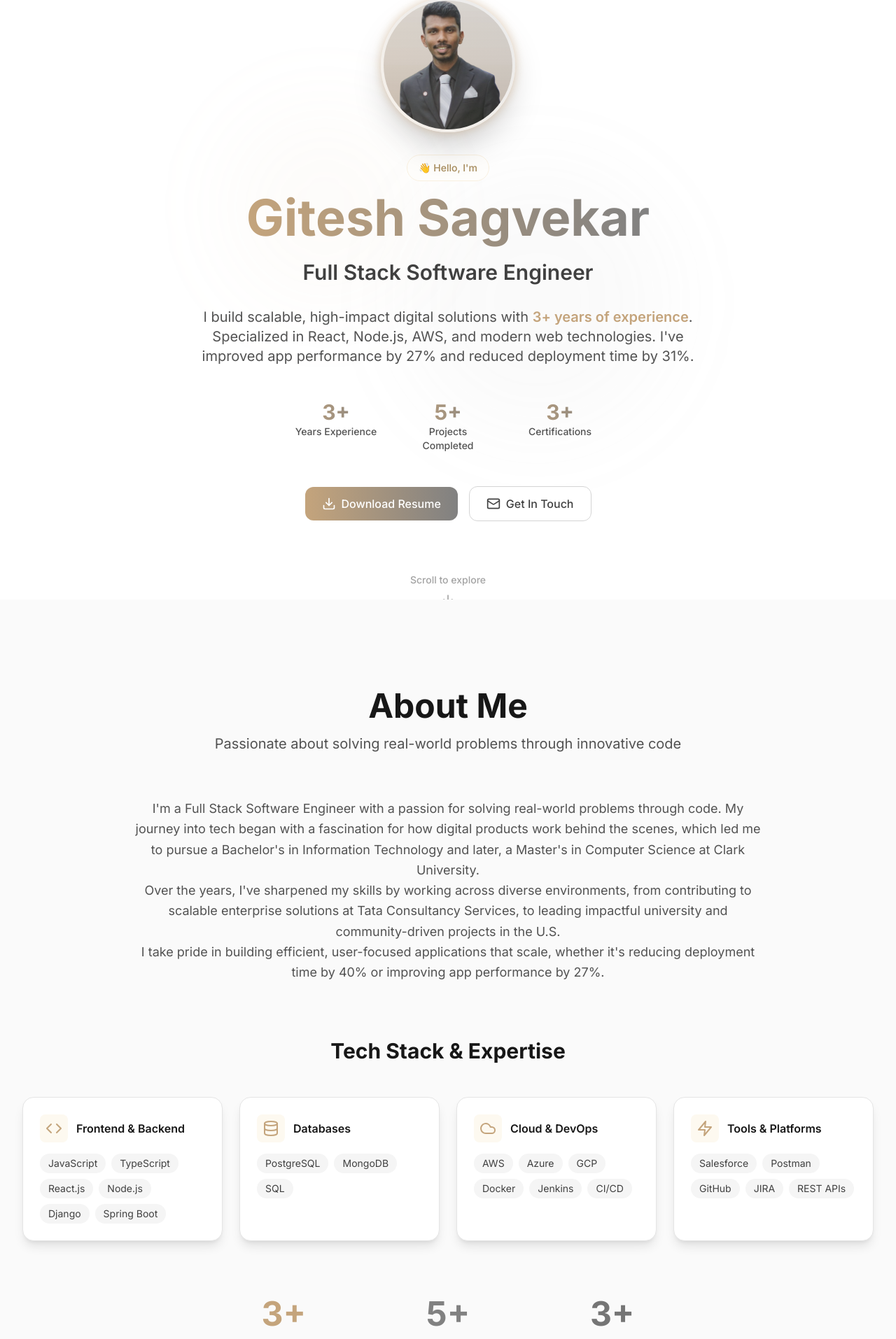
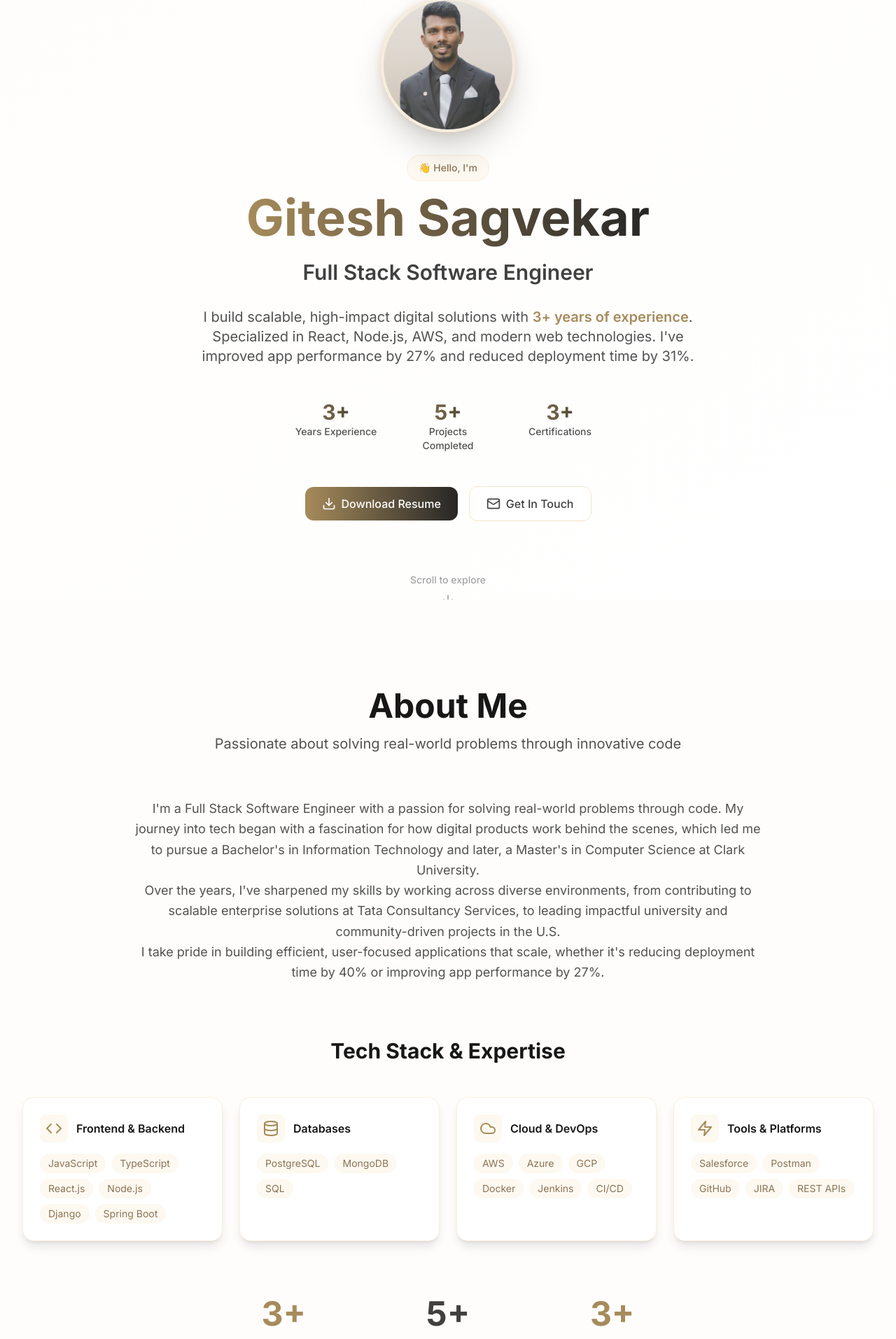
Before and after one commit to Gitesh307/portfolio-website, a React (Vite) app: page / in a window 1280 px wide. Shown: the part 83-1997 px from the top of the page at 70% size. Built offline with nearby package versions, Linux system fonts and the light colour scheme; the HTML template or start-up script is replaced by a standard one.

Commit message:
Updated tailwind.config.js

```diff
--- a/src/Components/About/About.jsx
+++ b/src/Components/About/About.jsx
@@ -50,13 +50,13 @@ const About = () => {
   ]
 
   const achievements = [
-    { number: '3+', label: 'Years of Experience', color: 'text-primary-600' },
-    { number: '5+', label: 'Projects Completed', color: 'text-accent-600' },
-    { number: '3+', label: 'Certifications', color: 'text-secondary-600' }
+    { number: '3+', label: 'Years of Experience', color: 'text-beige-700' },
+    { number: '5+', label: 'Projects Completed', color: 'text-gray-700' },
+    { number: '3+', label: 'Certifications', color: 'text-beige-700' }
   ]
 
   return (
-    <section id="about" className="py-20 lg:py-32 bg-gray-50 dark:bg-gray-900/50">
+    <section id="about" className="py-20 lg:py-32 bg-beige-50 dark:bg-gray-900/50">
       <div className="container-custom section-padding">
         <motion.div
           variants={containerVariants}
@@ -107,11 +107,11 @@ const About = () => {
                 <motion.div
                   key={index}
                   variants={itemVariants}
-                  className="bg-white dark:bg-gray-800 p-6 rounded-2xl shadow-lg card-hover border border-gray-200 dark:border-gray-700"
+                  className="bg-white dark:bg-gray-800 p-6 rounded-2xl shadow-lg card-hover border border-beige-200 dark:border-gray-700"
                 >
                   <div className="flex items-center mb-4">
-                    <div className="p-2 bg-primary-100 dark:bg-primary-900/30 rounded-lg mr-3">
-                      <category.icon className="w-6 h-6 text-primary-600 dark:text-primary-400" />
+                    <div className="p-2 bg-beige-100 dark:bg-beige-900/30 rounded-lg mr-3">
+                      <category.icon className="w-6 h-6 text-beige-700 dark:text-beige-400" />
                     </div>
                     <h4 className="font-semibold text-gray-900 dark:text-white">{category.title}</h4>
                   </div>
@@ -119,7 +119,7 @@ const About = () => {
                     {category.skills.map((skill, skillIndex) => (
                       <span
                         key={skillIndex}
-                        className="px-3 py-1 text-sm bg-gray-100 dark:bg-gray-700 text-gray-700 dark:text-gray-300 rounded-full"
+                        className="px-3 py-1 text-sm bg-beige-100 dark:bg-gray-700 text-beige-800 dark:text-gray-300 rounded-full"
                       >
                         {skill}
                       </span>
--- a/src/Components/Footer/Footer.jsx
+++ b/src/Components/Footer/Footer.jsx
@@ -59,7 +59,7 @@ const Footer = () => {
                       key={link.name}
                       href={link.href}
                       offset={50}
-                      className="block text-gray-300 hover:text-white transition-colors duration-200"
+                      className="block text-gray-300 hover:text-beige-300 transition-colors duration-200"
                     >
                       {link.name}
                     </AnchorLink>
@@ -80,13 +80,13 @@ const Footer = () => {
                 <div className="space-y-3">
                   <a
                     href="mailto:giteshsagvekar07@gmail.com"
-                    className="block text-gray-300 hover:text-white transition-colors duration-200"
+                    className="block text-gray-300 hover:text-beige-300 transition-colors duration-200"
                   >
                     giteshsagvekar07@gmail.com
                   </a>
                   <a
                     href="tel:+17745198635"
-                    className="block text-gray-300 hover:text-white transition-colors duration-200"
+                    className="block text-gray-300 hover:text-beige-300 transition-colors duration-200"
                   >
                     +1 774-519-8635
                   </a>
@@ -127,7 +127,7 @@ const Footer = () => {
                 onClick={scrollToTop}
                 whileHover={{ scale: 1.1 }}
                 whileTap={{ scale: 0.9 }}
-                className="p-2 bg-gray-800 hover:bg-gray-700 rounded-full transition-colors duration-200"
+                className="p-2 bg-gray-800 hover:bg-beige-700 rounded-full transition-colors duration-200"
                 aria-label="Scroll to top"
               >
                 <ArrowUp size={16} />
--- a/src/Components/Hero/Hero.jsx
+++ b/src/Components/Hero/Hero.jsx
@@ -30,11 +30,11 @@ const Hero = () => {
   }
 
   return (
-    <section id="home" className="min-h-screen flex items-center justify-center relative overflow-hidden pt-20">
+    <section id="home" className="min-h-screen flex items-center justify-center relative overflow-hidden pt-20 bg-gradient-to-br from-beige-50 to-white dark:from-gray-950 dark:to-gray-900">
       {/* Background Elements */}
       <div className="absolute inset-0 -z-10">
-        <div className="absolute top-1/4 left-1/4 w-72 h-72 bg-primary-500/10 rounded-full blur-3xl animate-pulse"></div>
-        <div className="absolute bottom-1/4 right-1/4 w-96 h-96 bg-accent-500/10 rounded-full blur-3xl animate-pulse delay-1000"></div>
+        <div className="absolute top-1/4 left-1/4 w-72 h-72 bg-beige-200/30 rounded-full blur-3xl animate-pulse"></div>
+        <div className="absolute bottom-1/4 right-1/4 w-96 h-96 bg-gray-200/20 rounded-full blur-3xl animate-pulse delay-1000"></div>
       </div>
 
       <div className="container-custom section-padding">
@@ -53,17 +53,17 @@ const Hero = () => {
               <motion.img
                 src={profile_img}
                 alt="Gitesh Sagvekar"
-                className="w-32 h-32 sm:w-40 sm:h-40 lg:w-48 lg:h-48 rounded-full object-cover border-4 border-white dark:border-gray-800 shadow-2xl"
+                className="w-32 h-32 sm:w-40 sm:h-40 lg:w-48 lg:h-48 rounded-full object-cover border-4 border-beige-200 dark:border-gray-700 shadow-2xl"
                 whileHover={{ scale: 1.05 }}
                 transition={{ duration: 0.3 }}
               />
-              <div className="absolute inset-0 rounded-full bg-gradient-to-tr from-primary-500/20 to-accent-500/20 animate-glow"></div>
+              <div className="absolute inset-0 rounded-full bg-gradient-to-tr from-beige-300/20 to-gray-300/20 animate-glow"></div>
             </div>
           </motion.div>
 
           {/* Greeting */}
           <motion.div variants={itemVariants} className="mb-4">
-            <span className="inline-flex items-center px-4 py-2 rounded-full bg-primary-50 dark:bg-primary-900/20 text-primary-700 dark:text-primary-300 text-sm font-medium border border-primary-200 dark:border-primary-800">
+            <span className="inline-flex items-center px-4 py-2 rounded-full bg-beige-100 dark:bg-gray-800 text-beige-800 dark:text-beige-200 text-sm font-medium border border-beige-200 dark:border-gray-700">
               👋 Hello, I'm
             </span>
           </motion.div>
@@ -90,7 +90,7 @@ const Hero = () => {
             className="text-lg sm:text-xl text-gray-600 dark:text-gray-400 max-w-4xl mx-auto mb-12 leading-relaxed text-balance"
           >
             I build scalable, high-impact digital solutions with{' '}
-            <span className="font-semibold text-primary-600 dark:text-primary-400">3+ years of experience</span>.
+            <span className="font-semibold text-beige-700 dark:text-beige-400">3+ years of experience</span>.
             Specialized in React, Node.js, AWS, and modern web technologies.
             I've improved app performance by 27% and reduced deployment time by 31%.
           </motion.p>
@@ -144,7 +144,7 @@ const Hero = () => {
               <motion.div
                 animate={{ y: [0, 10, 0] }}
                 transition={{ duration: 2, repeat: Infinity }}
-                className="flex flex-col items-center text-gray-400 dark:text-gray-600 hover:text-primary-500 dark:hover:text-primary-400 transition-colors duration-300 cursor-pointer"
+                className="flex flex-col items-center text-gray-400 dark:text-gray-600 hover:text-beige-600 dark:hover:text-beige-400 transition-colors duration-300 cursor-pointer"
               >
                 <span className="text-sm font-medium mb-2">Scroll to explore</span>
                 <ArrowDown size={20} />
--- a/src/index.css
+++ b/src/index.css
@@ -8,7 +8,8 @@
   }
 
   body {
-    @apply font-sans text-gray-900 dark:text-gray-100 bg-white dark:bg-gray-950;
+    @apply font-sans text-gray-900 dark:text-gray-100;
+    @apply bg-white dark:bg-gray-950;
     @apply transition-colors duration-300;
   }
 
@@ -18,15 +19,15 @@
   }
 
   ::-webkit-scrollbar-track {
-    @apply bg-gray-100 dark:bg-gray-800;
+    @apply bg-beige-100 dark:bg-gray-800;
   }
 
   ::-webkit-scrollbar-thumb {
-    @apply bg-gray-300 dark:bg-gray-600 rounded-full;
+    @apply bg-beige-400 dark:bg-gray-600 rounded-full;
   }
 
   ::-webkit-scrollbar-thumb:hover {
-    @apply bg-gray-400 dark:bg-gray-500;
+    @apply bg-beige-500 dark:bg-gray-500;
   }
 }
 
@@ -40,30 +41,30 @@
   }
 
   .gradient-text {
-    @apply bg-gradient-to-r from-primary-600 to-accent-600 bg-clip-text text-transparent;
+    @apply bg-gradient-to-r from-beige-700 to-gray-800 bg-clip-text text-transparent;
   }
 
   .gradient-bg {
-    @apply bg-gradient-to-br from-primary-600 via-primary-700 to-accent-600;
+    @apply bg-gradient-to-br from-beige-600 via-beige-700 to-gray-800;
   }
 
   .card-hover {
-    @apply transition-all duration-300 hover:shadow-xl hover:shadow-primary-500/10 hover:-translate-y-1;
+    @apply transition-all duration-300 hover:shadow-xl hover:shadow-beige-500/10 hover:-translate-y-1;
   }
 
   .btn-primary {
     @apply inline-flex items-center justify-center px-6 py-3 text-base font-medium text-white rounded-xl;
-    @apply bg-gradient-to-r from-primary-600 to-accent-600 hover:from-primary-700 hover:to-accent-700;
-    @apply hover:shadow-lg hover:shadow-primary-500/25 transition-all duration-300;
-    @apply focus:outline-none focus:ring-2 focus:ring-primary-500 focus:ring-offset-2;
+    @apply bg-gradient-to-r from-beige-700 to-gray-800 hover:from-beige-800 hover:to-gray-900;
+    @apply hover:shadow-lg hover:shadow-beige-500/25 transition-all duration-300;
+    @apply focus:outline-none focus:ring-2 focus:ring-beige-500 focus:ring-offset-2;
   }
 
   .btn-secondary {
     @apply inline-flex items-center justify-center px-6 py-3 text-base font-medium;
     @apply text-gray-700 dark:text-gray-300 bg-white dark:bg-gray-800;
-    @apply border border-gray-300 dark:border-gray-600 rounded-xl;
-    @apply hover:bg-gray-50 dark:hover:bg-gray-700 transition-all duration-300;
-    @apply focus:outline-none focus:ring-2 focus:ring-primary-500 focus:ring-offset-2;
+    @apply border border-beige-300 dark:border-gray-600 rounded-xl;
+    @apply hover:bg-beige-50 dark:hover:bg-gray-700 transition-all duration-300;
+    @apply focus:outline-none focus:ring-2 focus:ring-beige-500 focus:ring-offset-2;
   }
 
   .section-title {
@@ -99,5 +100,5 @@
 
 /* Focus visible for better accessibility */
 .focus-visible {
-  @apply focus:outline-none focus-visible:ring-2 focus-visible:ring-primary-500 focus-visible:ring-offset-2;
+  @apply focus:outline-none focus-visible:ring-2 focus-visible:ring-beige-500 focus-visible:ring-offset-2;
 }
--- a/tailwind.config.js
+++ b/tailwind.config.js
@@ -25,28 +25,16 @@ export default {
           900: '#6b5b47',
         },
         accent: {
-          50: '#f8f8f8',
-          100: '#f0f0f0',
-          200: '#e4e4e4',
-          300: '#d1d1d1',
-          400: '#b4b4b4',
-          500: '#9a9a9a',
-          600: '#818181',
-          700: '#6a6a6a',
-          800: '#5a5a5a',
-          900: '#4a4a4a',
-        },
-        secondary: {
           50: '#fafafa',
           100: '#f5f5f5',
-          200: '#eeeeee',
-          300: '#e0e0e0',
-          400: '#bdbdbd',
-          500: '#9e9e9e',
-          600: '#757575',
-          700: '#616161',
-          800: '#424242',
-          900: '#212121',
+          200: '#e5e5e5',
+          300: '#d4d4d4',
+          400: '#a3a3a3',
+          500: '#737373',
+          600: '#525252',
+          700: '#404040',
+          800: '#262626',
+          900: '#171717',
         },
         beige: {
           50: '#fefdfb',
@@ -118,8 +106,8 @@ export default {
           '50%': { transform: 'translateY(-5px)' },
         },
         glow: {
-          '0%': { boxShadow: '0 0 5px rgba(212, 184, 150, 0.5)' },
-          '100%': { boxShadow: '0 0 20px rgba(212, 184, 150, 0.8)' },
+          '0%': { boxShadow: '0 0 5px rgba(212, 184, 150, 0.3)' },
+          '100%': { boxShadow: '0 0 15px rgba(212, 184, 150, 0.6)' },
         },
         float: {
           '0%, 100%': { transform: 'translateY(0px)' },
```
Also changed, not shown: src/Components/Certifications/Certifications.jsx (+4 -4 lines), src/Components/Contact/Contact.jsx (+9 -9 lines), src/Components/Experience/Experience.jsx (+10 -10 lines).
